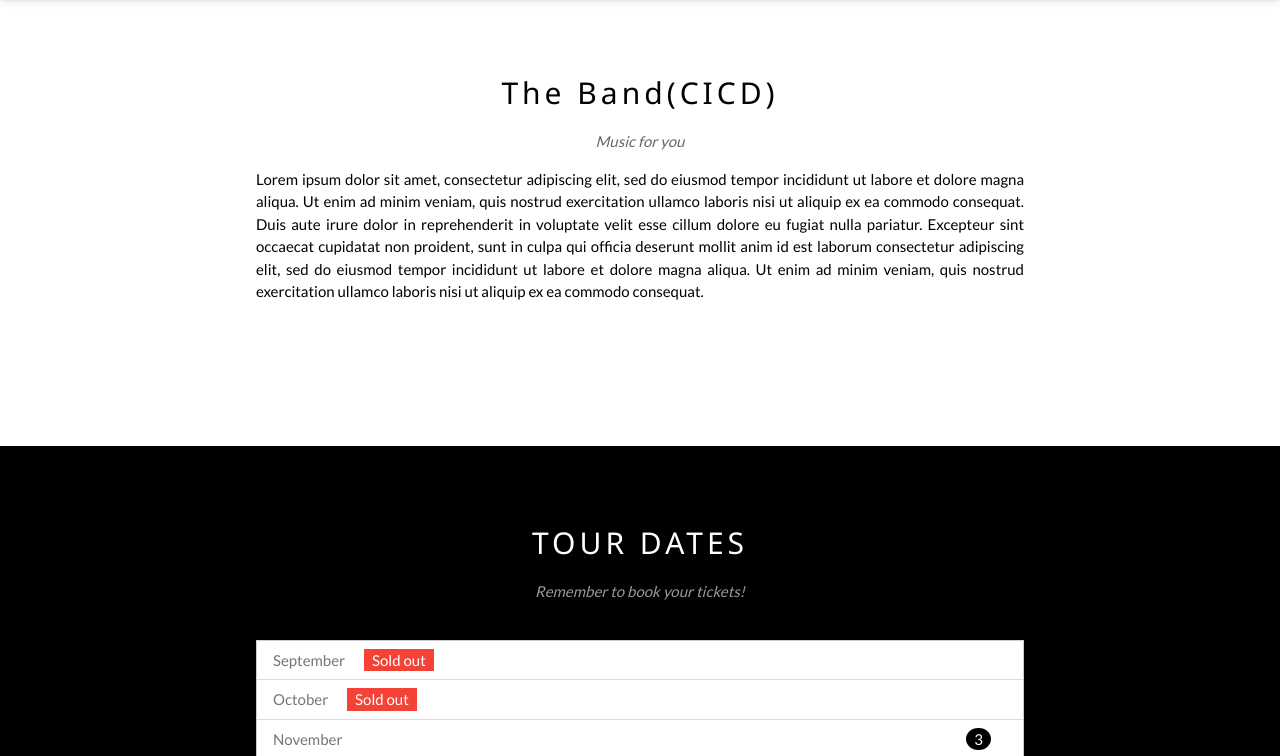
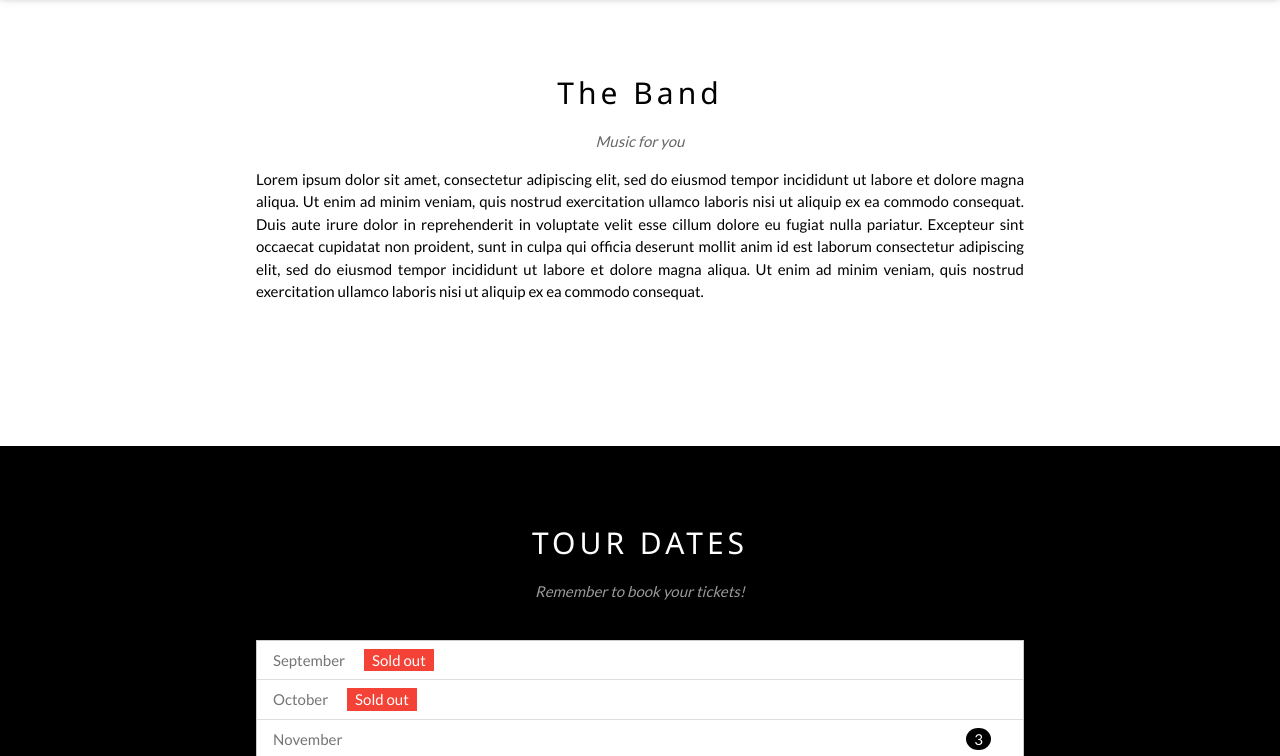
Before and after one commit to humeraliaqat/github, a plain HTML site: page index.html in a window 1280 px wide. Shown: the part 50-806 px from the top of the page. Drawn offline with nearby package versions, Linux system fonts and the light colour scheme.

Commit message:
Update index.html

```diff
--- a/index.html
+++ b/index.html
@@ -69,7 +69,7 @@ body {font-family: "Lato", sans-serif}
 
   <!-- The Band Section -->
   <div class="w3-container w3-content w3-center w3-padding-64" style="max-width:800px" id="band">
-    <h2 class="w3-wide">The Band(CICD)</h2>
+    <h2 class="w3-wide">The Band</h2>
     <p class="w3-opacity"><i>Music for you</i></p>
     <p class="w3-justify">Lorem ipsum dolor sit amet, consectetur adipiscing elit, sed do eiusmod tempor incididunt ut labore et dolore magna aliqua. Ut enim ad minim veniam, quis nostrud exercitation ullamco laboris nisi ut aliquip
       ex ea commodo consequat. Duis aute irure dolor in reprehenderit in voluptate velit esse cillum dolore eu fugiat nulla pariatur. Excepteur sint occaecat cupidatat non proident, sunt in culpa qui officia deserunt mollit anim id est laborum consectetur
```
